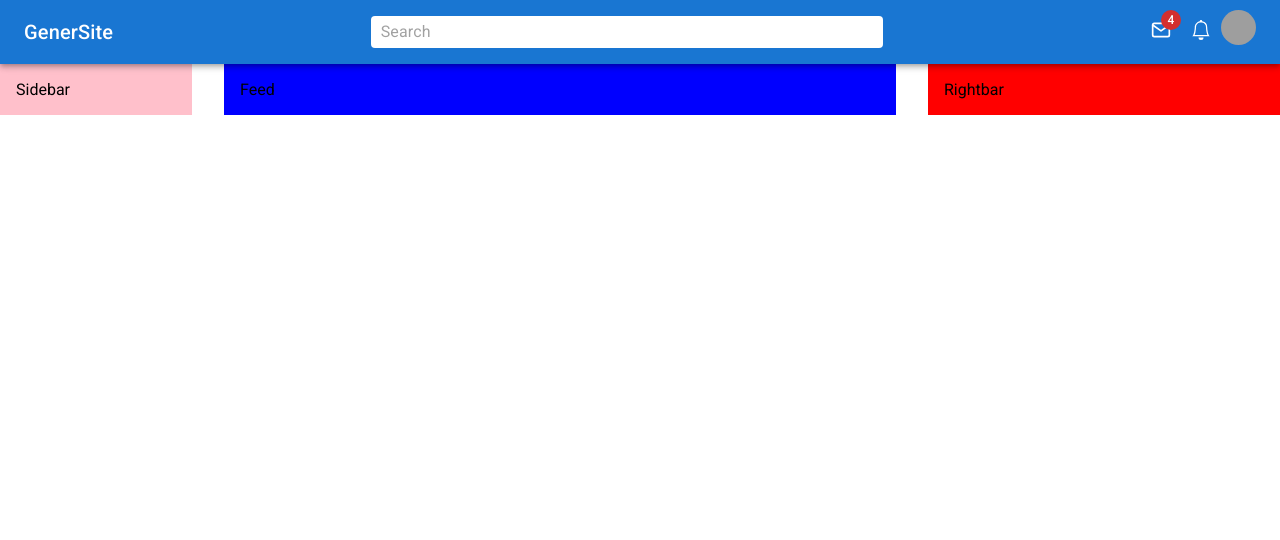
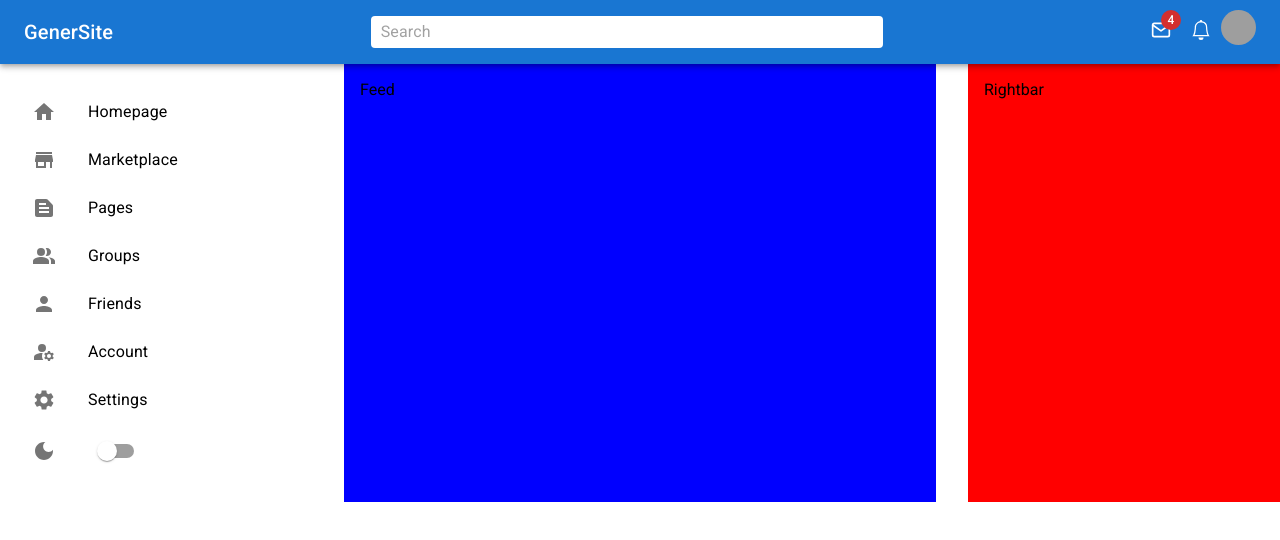
Before and after one commit to RealOtakuBoi/material, a React (Create React App) app: page / in a window 1280 px wide. Shown: the top 540 px of the page. Built offline with nearby package versions, Linux system fonts and the light colour scheme; grey boxes are pictures that could not be loaded.

Commit message:
SideBar Kinda Done

```diff
--- a/src/Components/Navbar.jsx
+++ b/src/Components/Navbar.jsx
@@ -1,6 +1,5 @@
 
 import {AppBar, Toolbar, styled, Typography, Box, InputBase, Badge, Avatar} from '@mui/material'
-import Button from '@mui/material/Button';
 import Menu from '@mui/material/Menu';
 import MenuItem from '@mui/material/MenuItem';
 import { useState } from 'react';
--- a/src/Components/Sidebar.jsx
+++ b/src/Components/Sidebar.jsx
@@ -1,18 +1,95 @@
-
-
-import React from 'react'
-import {Box} from "@mui/material";
-import List from '@mui/material/List';
-import ListItem from '@mui/material/ListItem';
-import ListItemButton from '@mui/material/ListItemButton';
-import ListItemIcon from '@mui/material/ListItemIcon';
-import ListItemText from '@mui/material/ListItemText';
-import Divider from '@mui/material/Divider';
-import InboxIcon from '@mui/icons-material/Inbox';
-import DraftsIcon from '@mui/icons-material/Drafts';
+import React from "react";
+import { Box, Switch } from "@mui/material";
+import List from "@mui/material/List";
+import ListItem from "@mui/material/ListItem";
+import ListItemButton from "@mui/material/ListItemButton";
+import ListItemIcon from "@mui/material/ListItemIcon";
+import ListItemText from "@mui/material/ListItemText";
+import HomeIcon from "@mui/icons-material/Home";
+import SettingsIcon from "@mui/icons-material/Settings";
+import PeopleAltIcon from "@mui/icons-material/PeopleAlt";
+import PersonIcon from "@mui/icons-material/Person";
+import TextSnippetIcon from "@mui/icons-material/TextSnippet";
+import StoreIcon from "@mui/icons-material/Store";
+import ManageAccountsIcon from "@mui/icons-material/ManageAccounts";
+import DarkModeIcon from '@mui/icons-material/DarkMode';
 
 export const Sidebar = () => {
   return (
-    <Box bgcolor='pink' flex={1} p={2} sx={{display:{xs: 'none', sm: 'block'}}}>Sidebar</Box>
-  )
-}
+    <Box flex={2} p={2} sx={{ display: { xs: "none", sm: "block" } }}>
+      <List>
+        <ListItem disablePadding>
+          <ListItemButton component="a" href="#home">
+            <ListItemIcon>
+              <HomeIcon />
+            </ListItemIcon>
+            <ListItemText primary="Homepage" />
+          </ListItemButton>
+        </ListItem>
+
+        <ListItem disablePadding>
+          <ListItemButton component="a" href="#home">
+            <ListItemIcon>
+              <StoreIcon />
+            </ListItemIcon>
+            <ListItemText primary="Marketplace" />
+          </ListItemButton>
+        </ListItem>
+
+        <ListItem disablePadding>
+          <ListItemButton component="a" href="#home">
+            <ListItemIcon>
+              <TextSnippetIcon />
+            </ListItemIcon>
+            <ListItemText primary="Pages" />
+          </ListItemButton>
+        </ListItem>
+
+        <ListItem disablePadding>
+          <ListItemButton component="a" href="#home">
+            <ListItemIcon>
+              <PeopleAltIcon />
+            </ListItemIcon>
+            <ListItemText primary="Groups" />
+          </ListItemButton>
+        </ListItem>
+
+        <ListItem disablePadding>
+          <ListItemButton component="a" href="#home">
+            <ListItemIcon>
+              <PersonIcon />
+            </ListItemIcon>
+            <ListItemText primary="Friends" />
+          </ListItemButton>
+        </ListItem>
+
+        <ListItem disablePadding>
+          <ListItemButton component="a" href="#home">
+            <ListItemIcon>
+              <ManageAccountsIcon />
+            </ListItemIcon>
+            <ListItemText primary="Account" />
+          </ListItemButton>
+        </ListItem>
+
+        <ListItem disablePadding>
+          <ListItemButton component="a" href="#home">
+            <ListItemIcon>
+              <SettingsIcon />
+            </ListItemIcon>
+            <ListItemText primary="Settings" />
+          </ListItemButton>
+        </ListItem>
+
+        <ListItem disablePadding>
+          <ListItemButton component="a" href="#home">
+            <ListItemIcon>
+              <DarkModeIcon />
+            </ListItemIcon>
+            <Switch></Switch>
+          </ListItemButton>
+        </ListItem>
+      </List>
+    </Box>
+  );
+};
```
